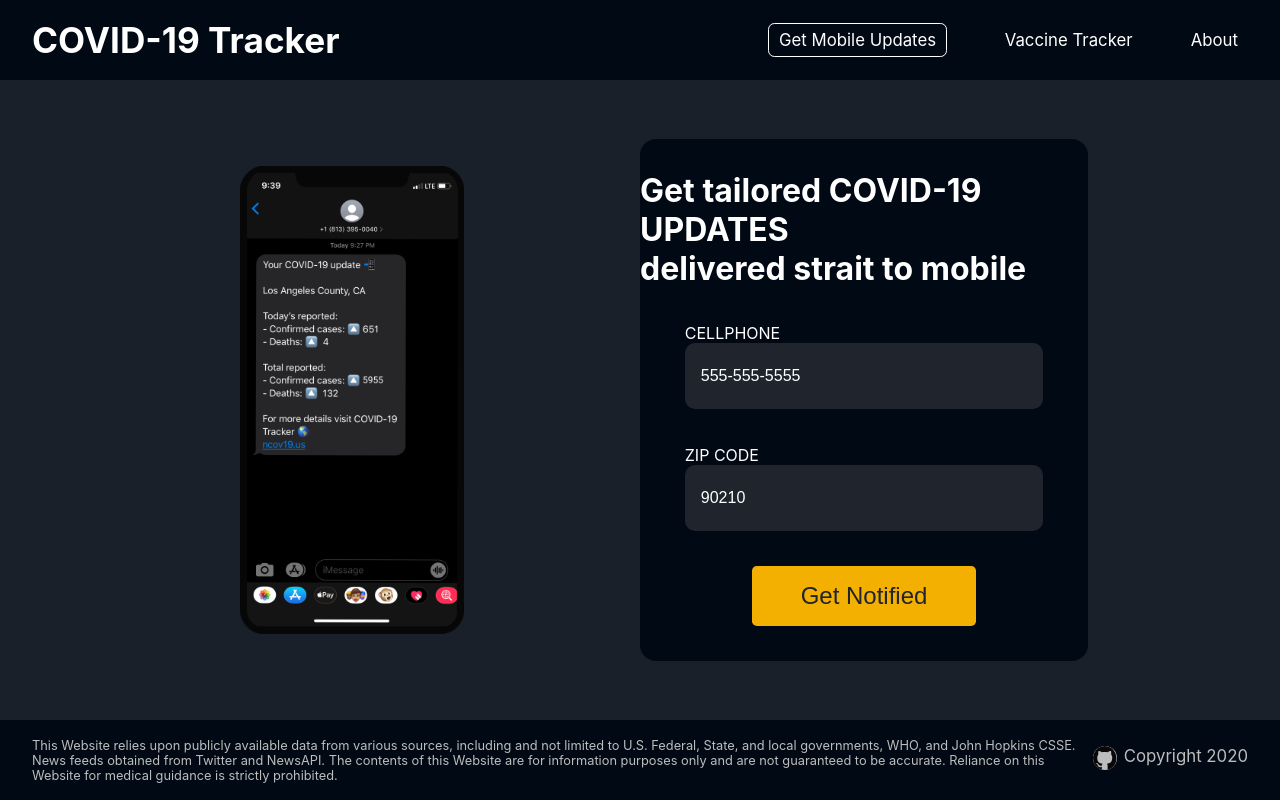
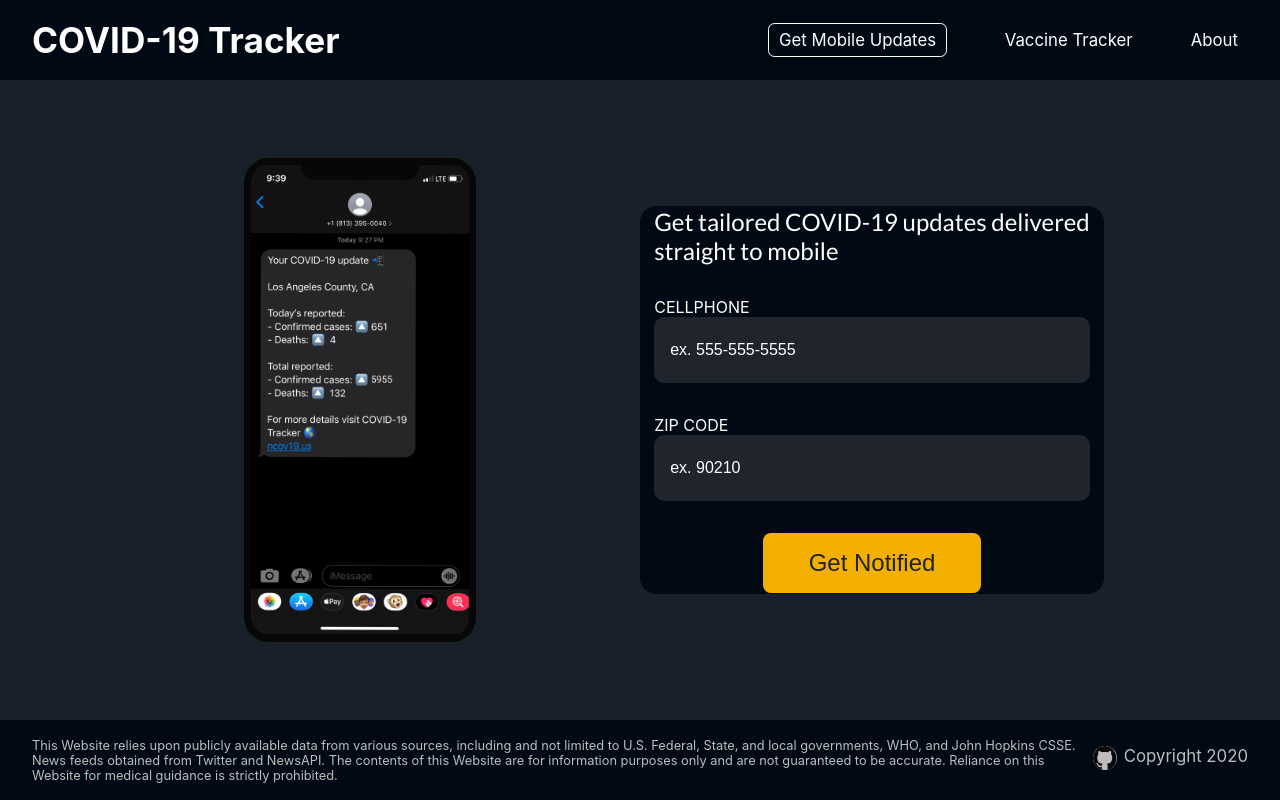
Before and after one commit to ncov19-us/ncov19-sms-bot-fontend, a React (Create React App) app: page / in a window 1280 px wide. Built offline with nearby package versions, Linux system fonts and the light colour scheme.

Commit message:
styling: created a form container
a form container was created to allow for perfect spaing around all the form content

```diff
--- a/src/App.jsx
+++ b/src/App.jsx
@@ -47,9 +47,10 @@ const App = () => {
             <img src={Phone} alt="phone demo of app" className="phone" />
           </div>
           <div className="form-wrapper">
-            <div className="form-description">
+            <div className="form-container">
+              <div className="form-description">
               <h2 className="form-description-header">
-                Get tailored COVID-19 UPDATES<br />delivered strait to mobile
+                Get tailored COVID-19 updates delivered<br/>straight to mobile
                 </h2>
               </div>
               <form onSubmit={handleSubmit}>
@@ -60,7 +61,7 @@ const App = () => {
                     type="tel"
                     name="phone"
                     className="form-input"
-                    placeholder="555-555-5555"
+                    placeholder="ex. 555-555-5555"
                     onChange={handleChange}
                     pattern="^\d{10}$"
                     title="Must be 10 digits"
@@ -74,7 +75,7 @@ const App = () => {
                     type="string"
                     name="zip"
                     className="form-input"
-                    placeholder="90210"
+                    placeholder="ex. 90210"
                     onChange={handleChange}
                     pattern="[0-9]{5}$"
                     title="Must be 5 digits"
@@ -85,6 +86,7 @@ const App = () => {
                   <button className="submit-btn">Get Notified</button>
                 </div>
               </form>
+            </div>
           </div>
         </div>
       </main>
--- a/src/App.scss
+++ b/src/App.scss
@@ -1,3 +1,7 @@
+// google font
+@import url('https://fonts.googleapis.com/css2?family=Lato:wght@300;400&display=swap');
+
+// Phone breakpoint
 $phablet: 650px;
 
 .App {
@@ -52,13 +56,14 @@ $phablet: 650px;
         }
       }
 
+      // Form and Form Header
       .form-wrapper {
 
         // border: 5px solid green;
-        margin: 4rem;
+        margin: 3rem;
         display: flex;
-        flex-direction: column;
-        justify-content: space-around;
+        justify-content: center;
+        align-items: center;
         width: 50%;
         background: #010915;
         border-radius: 1rem;
@@ -69,27 +74,19 @@ $phablet: 650px;
           margin: 0;
         }
 
+        .form-container{
+
+          // border: 2px solid red;
+          // margin: 2rem;
+
           .form-description {
-
-          padding-top: 2rem;
-          display: flex;
-          flex-direction: column;
-          align-items: center;
-          // justify-content: center;
+            // border: 2px solid red;
 
             .form-description-header{
-            margin-top: 0;
+              // border: 2px solid orange;
               color: white;
-            font-size: 2rem;
-            @media (max-width: $phablet) {
-              font-size: 2rem;
-            }
-          }
-
-          .form-description-text {
-            margin-top: 1rem;
-            color: white;
-            text-align: center;
+              font-family: 'Lato', sans-serif;
+              font-weight: 400;
             }
           }
 
@@ -103,9 +100,11 @@ $phablet: 650px;
             border-radius: 10px;
 
             .form-label{
-            width: 80%;
+
+              // border: 2px solid orange;
+              width: 100%;
               color: white;
-            margin-top: 2.2rem;
+              margin-top: 2rem;
 
               .form-input {
                 border: none;
@@ -142,13 +141,13 @@ $phablet: 650px;
               justify-content: center;
               text-align: center;
               width: 100%;
-            margin: 2.2rem 0;
+              margin-top: 2rem;
 
               .submit-btn {
 
                 padding: 1rem .5rem;
                 border: none;
-              border-radius: .3rem;
+                border-radius: .5rem;
                 color: #1f242d;
                 background: #f4b000;
                 width: 50%;
@@ -161,3 +160,4 @@ $phablet: 650px;
       }
     }
   }
+}
```
Lines whose indentation alone changed are shown as unchanged.
